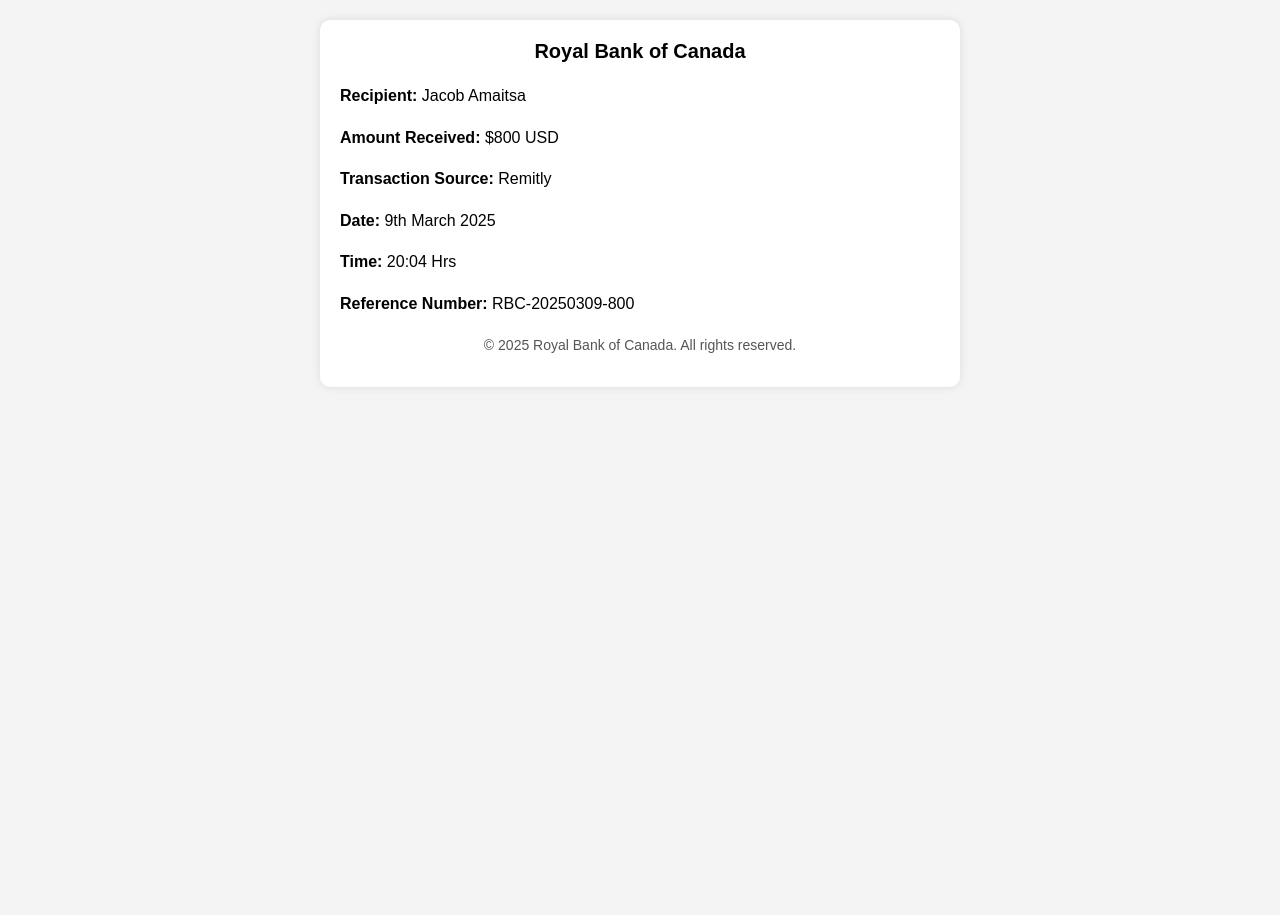
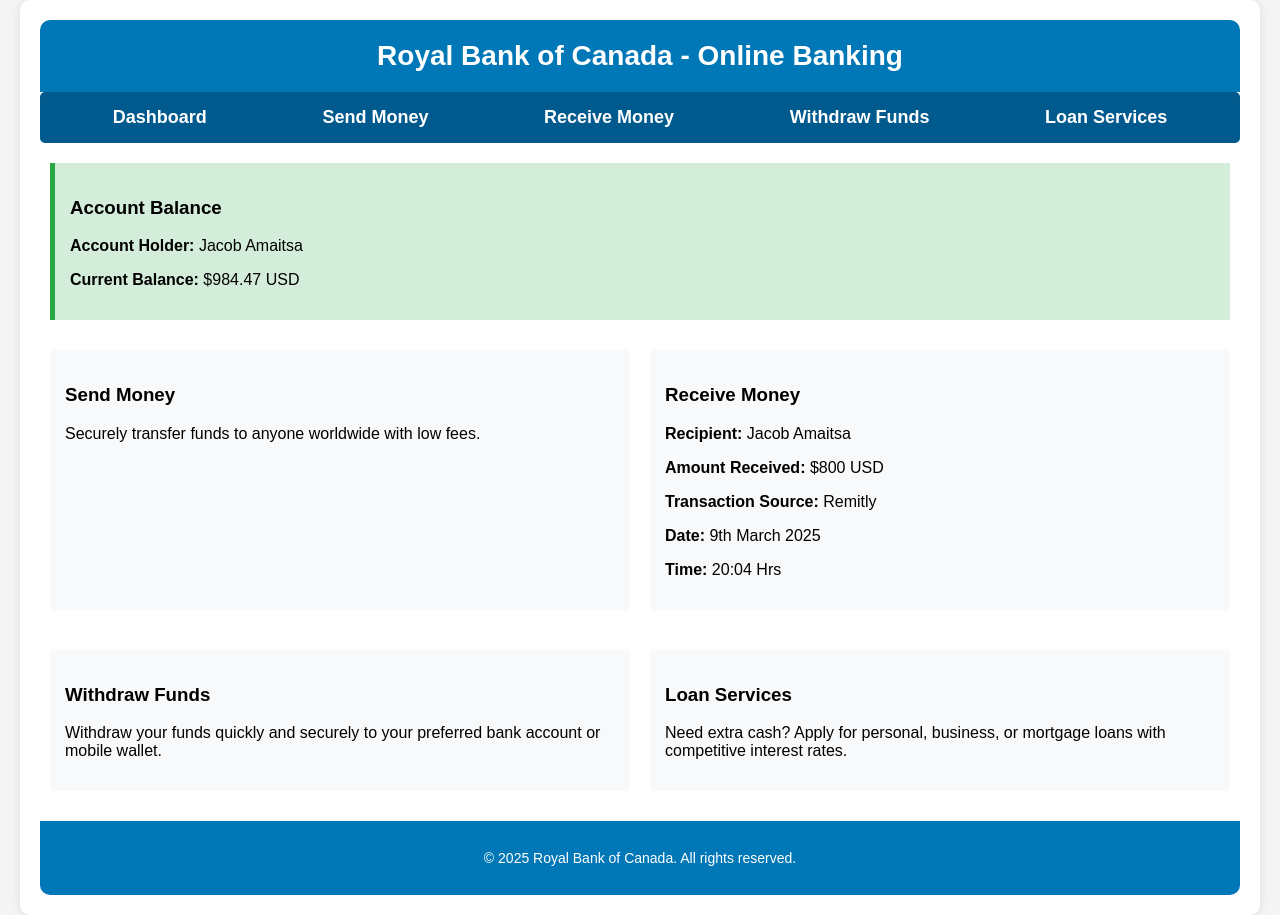
Before and after one commit to abigaelamah/Royal-Bank-Of-Canada, a plain HTML site: page index.html in a window 1280 px wide. Before the commit the page ends 800 px from the top, so only its background shows below. Drawn offline with Linux system fonts and the light colour scheme.

Commit message:
Update index.html

```diff
--- a/index.html
+++ b/index.html
@@ -3,16 +3,16 @@
 <head>
     <meta charset="UTF-8">
     <meta name="viewport" content="width=device-width, initial-scale=1.0">
-    <title>Transaction Receipt - RBC</title>
+    <title>Royal Bank of Canada - Online Banking</title>
     <style>
         body {
             font-family: Arial, sans-serif;
             background-color: #f4f4f4;
             margin: 0;
-            padding: 20px;
+            padding: 0;
         }
         .container {
-            max-width: 600px;
+            max-width: 1200px;
             background: #fff;
             padding: 20px;
             border-radius: 10px;
@@ -21,12 +21,46 @@
         }
         .header {
             text-align: center;
-            font-size: 20px;
+            font-size: 28px;
             font-weight: bold;
-            margin-bottom: 20px;
+            padding: 20px;
+            background: #0077b6;
+            color: white;
+            border-radius: 10px 10px 0 0;
         }
-        .details {
-            line-height: 1.6;
+        .nav {
+            display: flex;
+            justify-content: space-around;
+            background: #005a8d;
+            padding: 15px;
+            border-radius: 5px;
+        }
+        .nav a {
+            color: #fff;
+            text-decoration: none;
+            font-size: 18px;
+            font-weight: bold;
+        }
+        .nav a:hover {
+            text-decoration: underline;
+        }
+        .dashboard {
+            display: flex;
+            justify-content: space-between;
+            margin-top: 20px;
+        }
+        .section {
+            flex: 1;
+            margin: 10px;
+            padding: 15px;
+            background: #f8f9fa;
+            border-radius: 5px;
+        }
+        .balance {
+            margin: 20px 10px;
+            padding: 15px;
+            background: #d4edda;
+            border-left: 5px solid #28a745;
             font-size: 16px;
         }
         .footer {
@@ -34,20 +68,59 @@
             text-align: center;
             font-size: 14px;
             color: #555;
+            padding: 15px;
+            background: #0077b6;
+            color: white;
+            border-radius: 0 0 10px 10px;
         }
     </style>
 </head>
 <body>
     <div class="container">
-        <div class="header">Royal Bank of Canada</div>
-        <div class="details">
-            <p><strong>Recipient:</strong> Jacob Amaitsa</p>
-            <p><strong>Amount Received:</strong> $800 USD</p>
-            <p><strong>Transaction Source:</strong> Remitly</p>
-            <p><strong>Date:</strong> 9th March 2025</p>
-            <p><strong>Time:</strong> 20:04 Hrs</p>
-            <p><strong>Reference Number:</strong> RBC-20250309-800</p>
+        <div class="header">Royal Bank of Canada - Online Banking</div>
+
+        <div class="nav">
+            <a href="#dashboard">Dashboard</a>
+            <a href="#send">Send Money</a>
+            <a href="#receive">Receive Money</a>
+            <a href="#withdraw">Withdraw Funds</a>
+            <a href="#loans">Loan Services</a>
         </div>
+
+        <div class="balance">
+            <h3>Account Balance</h3>
+            <p><strong>Account Holder:</strong> Jacob Amaitsa</p>
+            <p><strong>Current Balance:</strong> $984.47 USD</p>
+        </div>
+
+        <div class="dashboard">
+            <div id="send" class="section">
+                <h3>Send Money</h3>
+                <p>Securely transfer funds to anyone worldwide with low fees.</p>
+            </div>
+
+            <div id="receive" class="section">
+                <h3>Receive Money</h3>
+                <p><strong>Recipient:</strong> Jacob Amaitsa</p>
+                <p><strong>Amount Received:</strong> $800 USD</p>
+                <p><strong>Transaction Source:</strong> Remitly</p>
+                <p><strong>Date:</strong> 9th March 2025</p>
+                <p><strong>Time:</strong> 20:04 Hrs</p>
+            </div>
+        </div>
+
+        <div class="dashboard">
+            <div id="withdraw" class="section">
+                <h3>Withdraw Funds</h3>
+                <p>Withdraw your funds quickly and securely to your preferred bank account or mobile wallet.</p>
+            </div>
+
+            <div id="loans" class="section">
+                <h3>Loan Services</h3>
+                <p>Need extra cash? Apply for personal, business, or mortgage loans with competitive interest rates.</p>
+            </div>
+        </div>
+
         <div class="footer">
             <p>&copy; 2025 Royal Bank of Canada. All rights reserved.</p>
         </div>
```
